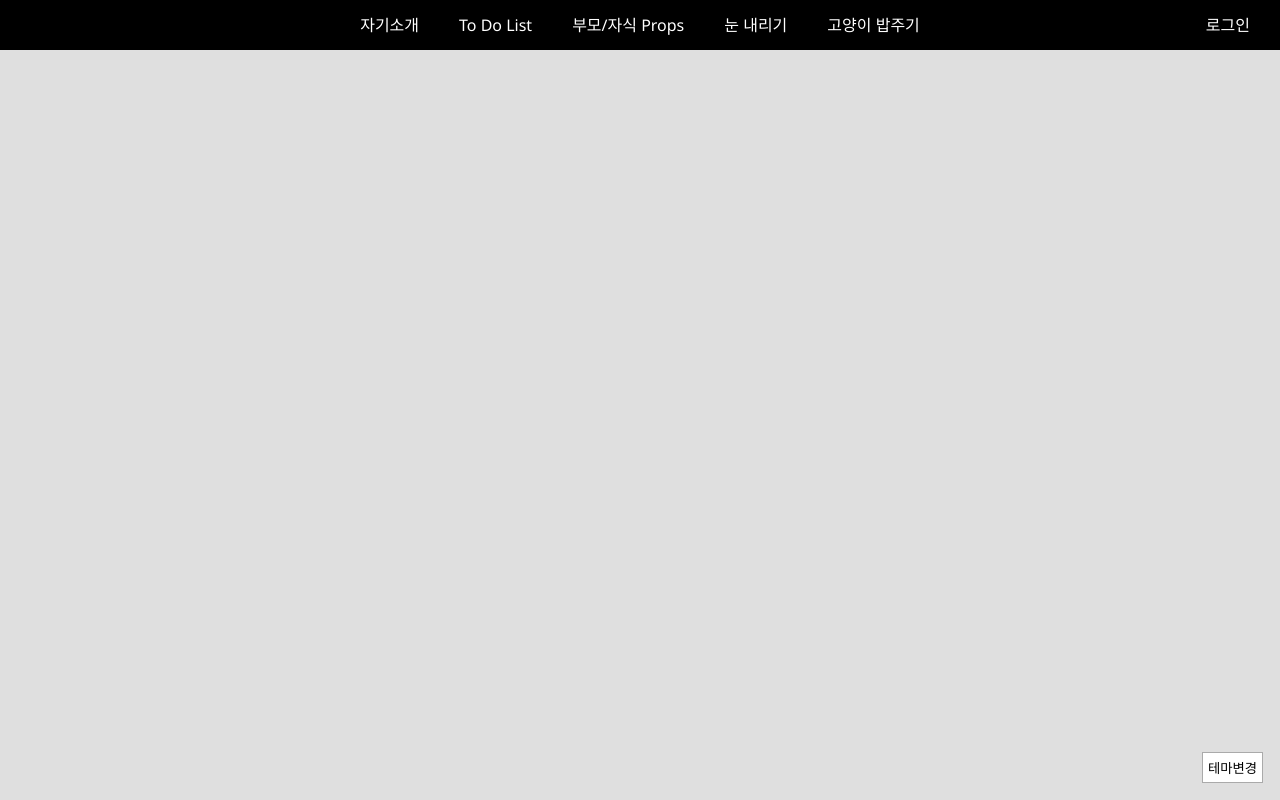
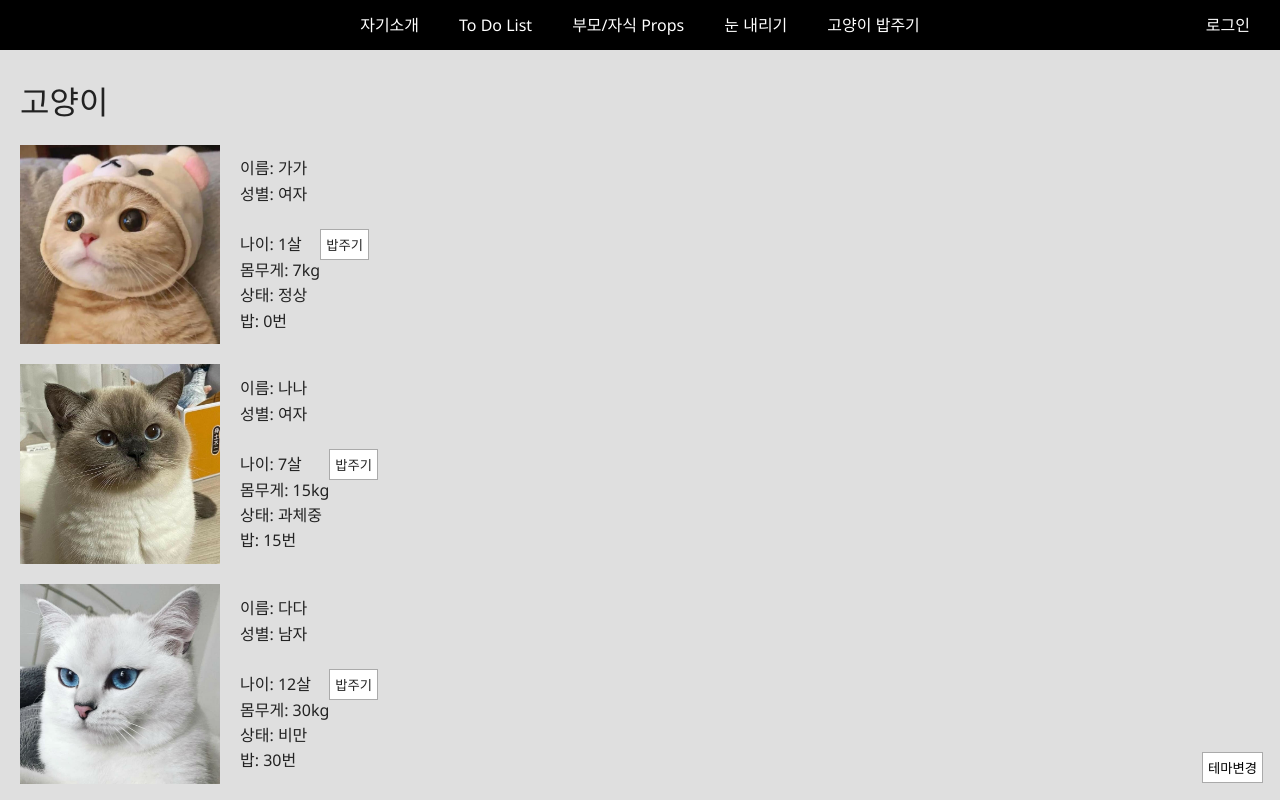
Before and after one commit to heejae0811/react-study, a React (Create React App) app: page /catDetail/1 in a window 1280 px wide. Shown: the top 800 px of the page. Built offline with nearby package versions, Linux system fonts and the light colour scheme.

Commit message:
고양이 상세페이지

```diff
--- a/src/App.js
+++ b/src/App.js
@@ -8,6 +8,7 @@ import TodoPage from './pages/todo/index'
 import PropsPage from './pages/props/index'
 import SnowPage from './pages/snow/index'
 import CatPage from './pages/cat/index'
+import CatDetailPage from './pages/catDetail/index'
 import LoginPage from './pages/login/index'
 import MyPage from './pages/mypage/index'
 import Header from './component/layout/Header'
@@ -36,11 +37,13 @@ function App() {
               <Route path="/props" element={<PropsPage/>}/>
               <Route path="/snow" element={<SnowPage/>}/>
               <Route path="/cat" element={<CatPage/>}/>
+              <Route path="/catDetail/:id" element={<CatDetailPage/>}/>
               <Route path="/mypage" element={<MyPage/>}/>
             </Routes>
           ) : (
             <Routes isDarkMode={isDarkMode}>
               <Route path="/cat" element={<CatPage/>}/>
+              <Route path="/catDetail/:id" element={<CatDetailPage/>}/>
               <Route path="/" element={<LoginPage/>}/>
             </Routes>
           )
--- a/src/pages/cat/index.js
+++ b/src/pages/cat/index.js
@@ -1,48 +1,30 @@
-import {useCat} from '../../hooks/useCat'
+import {Link} from 'react-router-dom'
+import {initialState} from '../../reducers/counter'
 import './index.scss'
 
-import { useSelector, useDispatch } from 'react-redux';
-import {increaseFoodCount} from '../../reducers/index'
-
 function CatPage() {
-  const [catList] = useCat()
-
-  const dispatch = useDispatch();
-  const { count, foodCount } = useSelector(state => state.counter);
-
-  const food = () => {
-    dispatch(increaseFoodCount(foodCount + 1));
-  }
-
   return (
     <div className="cat-page">
+      <h1>고양이 리스트</h1>
       <ul>
         {
-          catList.map((list, key) => (
+          initialState.catList.map((list, key) => (
             <li key={`cat-${key}`}>
-              <img src={list.imgSrc} alt="cat"/>
+              <Link to={`/catDetail/${list.id}`}>
+                <img src={list.imgSrc} alt="cat"/>
+              </Link>
               <div>
                 <p>이름: {list.name}</p>
                 <p>성별: {list.gender}</p>
                 <p>나이: {list.age}살</p>
                 <p>몸무게: {list.weight}kg</p>
                 <p>상태: {list.state}</p>
-                <p>밥: {foodCount}번</p>
+                <p>밥: {list.foodCount}번</p>
               </div>
-              <button onClick={food}>밥주기</button>
             </li>
           ))
         }
       </ul>
-
-      고양이 배열로 3마리
-      디자인 이쁘게
-      이름, 성별, 나이, 몸무게 등 고양이 정보 필요
-
-      밥 2번 +1kg
-      밥 3번 +1살
-      나이가 15살 되면 사망 ㅜㅜ 비활성화 클릭 안됨
-      체중이 30kg이 되면 상태가 비만
     </div>
   )
 }
--- /dev/null
+++ b/src/pages/catDetail/index.js
@@ -0,0 +1,54 @@
+import {useSelector, useDispatch} from 'react-redux'
+import {initialState, increaseFood, increaseAge} from '../../reducers/counter'
+import './index.scss'
+
+function CatDetailPage() {
+  const dispatch = useDispatch()
+  const {foodCount} = useSelector(state => state.counter)
+
+  const onFood = () => {
+    dispatch({
+        type: 'FOOD'
+      }
+    )
+    console.log(initialState.catList)
+    console.log(initialState.cat)
+  }
+
+  return (
+    <div className="cat-detail-page">
+      <h1>고양이</h1>
+      <ul>
+        {
+          initialState.catList.map((list, key) => (
+            <li key={`cat-${key}`}>
+              {foodCount}
+              <img src={list.imgSrc} alt="cat"/>
+              <div>
+                <p>이름: {list.name}</p>
+                <p>성별: {list.gender}</p>
+                <br/>
+                <p>나이: {list.age}살</p>
+                <p>몸무게: {list.weight}kg</p>
+                <p>상태: {list.state}</p>
+                <p>밥: {list.foodCount}번</p>
+              </div>
+              <button onClick={onFood}>밥주기</button>
+            </li>
+          ))
+        }
+      </ul>
+
+      고양이 배열로 3마리
+      디자인 이쁘게
+      이름, 성별, 나이, 몸무게 등 고양이 정보 필요
+      <br/>
+      밥 2번 +1kg
+      밥 3번 +1살
+      나이가 15살 되면 사망 ㅜㅜ 비활성화 클릭 안됨 <br/>
+      체중이 30kg이 되면 상태가 비만
+    </div>
+  )
+}
+
+export default CatDetailPage
--- /dev/null
+++ b/src/pages/catDetail/index.scss
@@ -0,0 +1,19 @@
+.cat-detail-page {
+  ul {
+    li {
+      display: flex;
+      justify-content: start;
+      align-items: center;
+      margin-bottom: 20px;
+
+      img {
+        width: 200px;
+        margin-right: 20px;
+      }
+
+      p {
+        margin: 3px 0;
+      }
+    }
+  }
+}
--- a/src/pages/intro/index.scss
+++ b/src/pages/intro/index.scss
@@ -1,7 +1,7 @@
 .intro-page {
   .swiper {
     width: 500px;
-    margin: 30px 0 0;
+    margin: 0;
 
     img {
       width: 500px;
--- a/src/pages/todo/index.js
+++ b/src/pages/todo/index.js
@@ -31,7 +31,6 @@ function TodoPage() {
     setToDos(sortTodos.sort((a, b) => -a.localeCompare(b)))
   }
 
-
   return (
     <div className="todo-page">
       <h1>My To Dos({toDos.length})</h1>
--- a/src/pages/todo/index.scss
+++ b/src/pages/todo/index.scss
@@ -22,7 +22,7 @@
   }
 
   ul {
-    margin: 20px 0;
+    margin-bottom: 20px;
 
     li {
       margin: 5px 0;
--- /dev/null
+++ b/src/reducers/counter.js
@@ -0,0 +1,63 @@
+export const FOOD = 'COUNT/FOOD'
+export const AGE = 'COUNT/AGE'
+
+export const increaseFood = foodCount => ({type: FOOD, foodCount})
+export const increaseAge = ageCount => ({type: AGE, ageCount})
+
+export const initialState = {
+  catList: [
+    {
+      id: 0,
+      imgSrc: '/react-study/images/cat/cat01.jpg',
+      name: '가가',
+      gender: '여자',
+      age: 1,
+      weight: 7,
+      state: '정상',
+      foodCount: 0,
+      live: true
+    },
+    {
+      id: 1,
+      imgSrc: '/react-study/images/cat/cat02.jpg',
+      name: '나나',
+      gender: '여자',
+      age: 7,
+      weight: 15,
+      state: '과체중',
+      foodCount: 15,
+      live: true
+    },
+    {
+      id: 2,
+      imgSrc: '/react-study/images/cat/cat03.jpg',
+      name: '다다',
+      gender: '남자',
+      age: 12,
+      weight: 30,
+      state: '비만',
+      foodCount: 30,
+      live: true
+    }
+  ],
+  cat: {}
+}
+
+// action = 객체, payload = 변화하는 값, reducer = 변화시키는 함수?
+const counter = (state = initialState, action) => {
+  switch (action.type) {
+    case FOOD:
+      return {
+        ...state,
+        cat: action.cat
+      }
+    case AGE:
+      return {
+        ageCount: action.ageCount
+      }
+    default:
+      return state
+  }
+}
+
+export default counter
--- a/src/reducers/index.js
+++ /dev/null
@@ -1,21 +0,0 @@
-export const FOOD = 'COUNT/FOOD'
-
-export const increaseFoodCount = foodCount => ({type: FOOD, foodCount})
-
-const initialState = {
-  foodCount: 0
-}
-
-// action = 객체, payload = 변화하는 값, reducer = 변화시키는 함수?
-const counter = (state = initialState, action) => {
-  switch (action.type) {
-    case FOOD:
-      return {
-        foodCount: action.foodCount
-      }
-    default:
-      return state
-  }
-}
-
-export default counter
--- a/src/redux/index.js
+++ b/src/redux/index.js
@@ -1,6 +1,6 @@
 // root reducer
 import {combineReducers} from 'redux'
-import counter from '../reducers/index'
+import counter from '../reducers/counter'
 
 // 여러 reducer를 사용하는 경우 reducer를 하나로 묶어주는 메소드
 // store에 저장되는 리듀서는 오직 1개
--- a/src/scss/layout/_layout.scss
+++ b/src/scss/layout/_layout.scss
@@ -18,6 +18,10 @@ div[class$="-page"] {
   min-height: calc(100vh - 50px);
   padding: 80px 20px;
 
+  h1 {
+    margin-bottom: 20px;
+  }
+
   input {
     background-color: #fff;
     color: #222;
```
Also changed, not shown: src/data/catList.js (added, +32 -0 lines).
